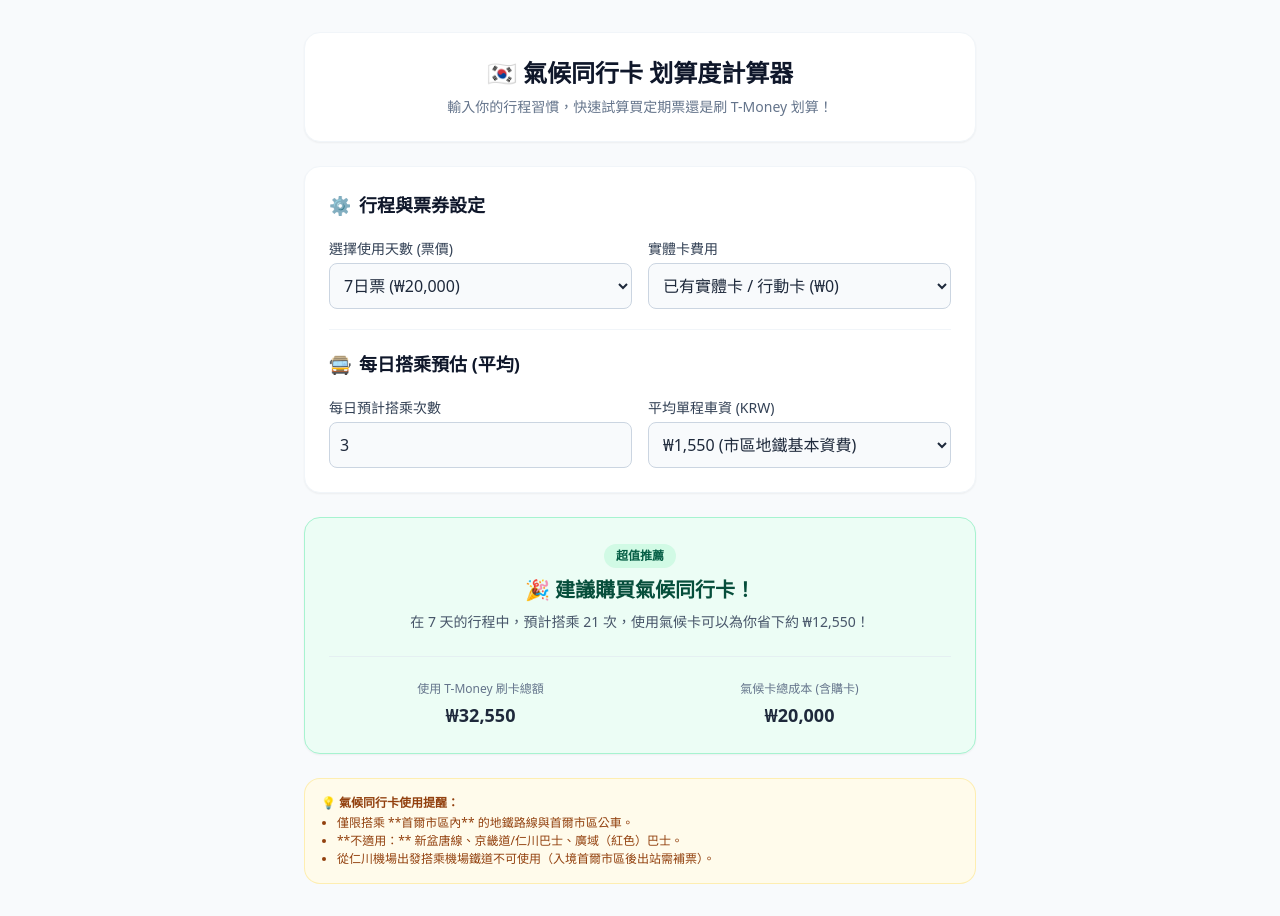
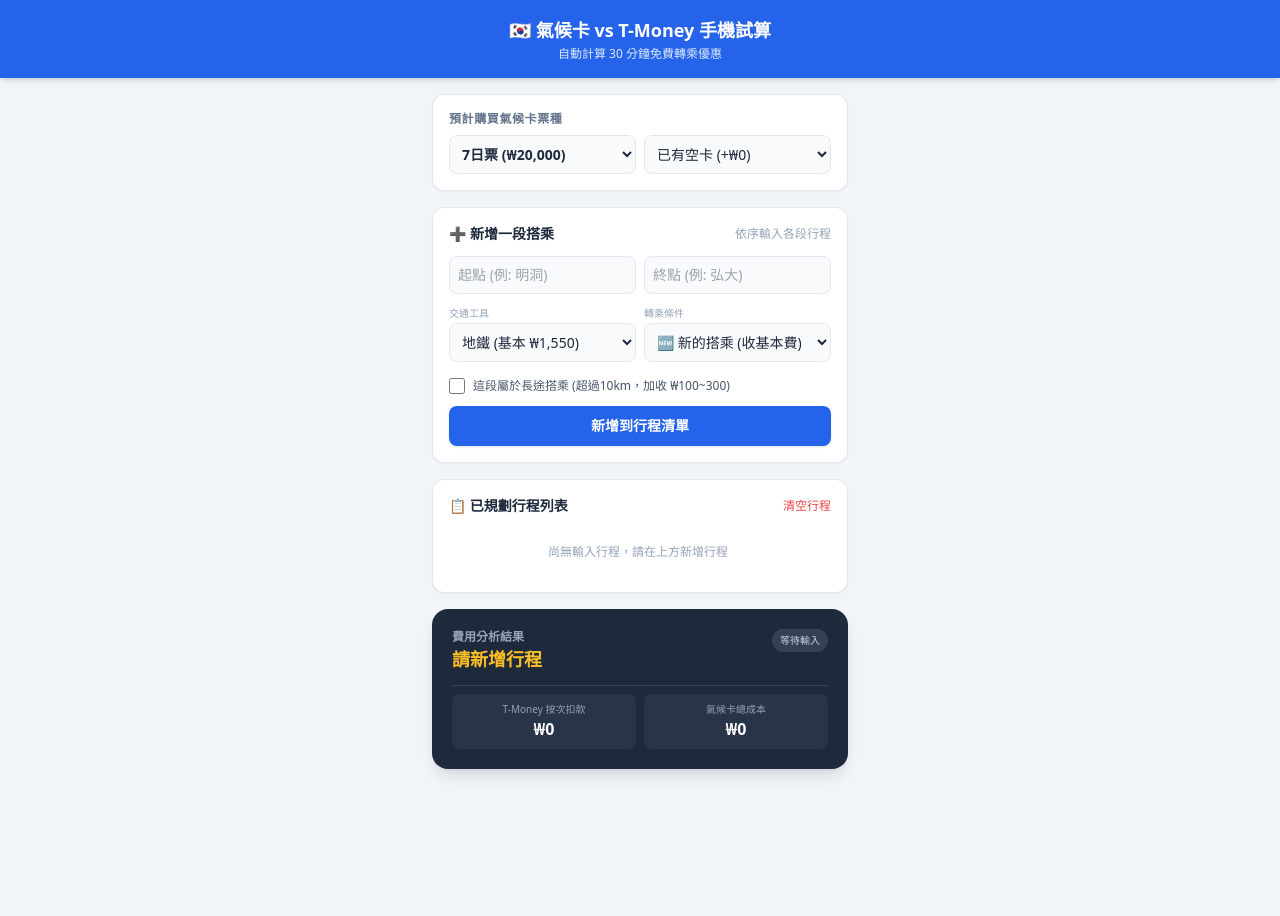
Before and after one commit to j6ru8u6789/korea, a plain HTML site: page index.html in a window 1280 px wide. After the commit the page ends 825 px from the top, so only its background shows below. Drawn offline with nearby package versions, Linux system fonts and the light colour scheme.

Commit message:
Update index.html

```diff
--- a/index.html
+++ b/index.html
@@ -2,169 +2,235 @@
 <html lang="zh-TW">
 <head>
   <meta charset="UTF-8">
-  <meta name="viewport" content="width=device-width, initial-scale=1.0">
-  <title>韓國氣候同行卡 划算度計算器</title>
+  <meta name="viewport" content="width=device-width, initial-scale=1.0, maximum-scale=1.0, user-scalable=no">
+  <title>韓國氣候卡行程計算器</title>
   <script src="https://cdn.tailwindcss.com"></script>
 </head>
-<body class="bg-slate-50 text-slate-800 min-h-screen py-8 px-4 sm:px-6">
+<body class="bg-slate-100 text-slate-800 antialiased pb-10">
 
-  <div class="max-w-2xl mx-auto space-y-6">
-
-    <div class="bg-white p-6 rounded-2xl shadow-sm border border-slate-100 text-center">
-      <h1 class="text-2xl font-bold text-slate-900 mb-2">🇰🇷 氣候同行卡 划算度計算器</h1>
-      <p class="text-slate-500 text-sm">輸入你的行程習慣，快速試算買定期票還是刷 T-Money 划算！</p>
+  <!-- 頂部手機 Header -->
+  <div class="sticky top-0 z-50 bg-blue-600 text-white p-4 shadow-md text-center">
+    <h1 class="text-lg font-bold">🇰🇷 氣候卡 vs T-Money 手機試算</h1>
+    <p class="text-xs text-blue-100 mt-0.5">自動計算 30 分鐘免費轉乘優惠</p>
   </div>
 
-    <div class="bg-white p-6 rounded-2xl shadow-sm border border-slate-100 space-y-5">
-      <h2 class="text-lg font-bold text-slate-900 flex items-center gap-2">
-        <span>⚙️</span> 行程與票券設定
-      </h2>
+  <div class="max-w-md mx-auto p-4 space-y-4">
 
-      <div class="grid grid-cols-1 sm:grid-cols-2 gap-4">
-        <div>
-          <label class="block text-sm font-medium text-slate-700 mb-1">選擇使用天數 (票價)</label>
-          <select id="ticketType" class="w-full border border-slate-300 rounded-lg p-2.5 bg-slate-50 focus:bg-white focus:ring-2 focus:ring-blue-500 focus:outline-none text-slate-800">
+    <!-- 票券設定卡片 -->
+    <div class="bg-white p-4 rounded-xl shadow-sm border border-slate-200">
+      <label class="block text-xs font-bold text-slate-500 uppercase tracking-wider mb-2">預計購買氣候卡票種</label>
+      <div class="grid grid-cols-2 gap-2">
+        <select id="passType" class="border rounded-lg p-2 bg-slate-50 text-sm font-semibold focus:outline-none focus:ring-2 focus:ring-blue-500">
           <option value="5000">1日票 (₩5,000)</option>
           <option value="8000">2日票 (₩8,000)</option>
           <option value="10000">3日票 (₩10,000)</option>
           <option value="15000">5日票 (₩15,000)</option>
           <option value="20000" selected>7日票 (₩20,000)</option>
         </select>
-        </div>
 
-        <div>
-          <label class="block text-sm font-medium text-slate-700 mb-1">實體卡費用</label>
-          <select id="cardFee" class="w-full border border-slate-300 rounded-lg p-2.5 bg-slate-50 focus:bg-white focus:ring-2 focus:ring-blue-500 focus:outline-none text-slate-800">
-            <option value="0">已有實體卡 / 行動卡 (₩0)</option>
-            <option value="3000">需購買實體空卡 (+₩3,000)</option>
+        <select id="cardFee" class="border rounded-lg p-2 bg-slate-50 text-sm focus:outline-none focus:ring-2 focus:ring-blue-500">
+          <option value="0">已有空卡 (+₩0)</option>
+          <option value="3000">需買實體卡 (+₩3,000)</option>
         </select>
       </div>
     </div>
 
-      <hr class="border-slate-100" />
+    <!-- 快速新增行程表單 -->
+    <div class="bg-white p-4 rounded-xl shadow-sm border border-slate-200 space-y-3">
+      <div class="flex justify-between items-center">
+        <h2 class="font-bold text-sm text-slate-800 flex items-center gap-1">
+          <span>➕</span> 新增一段搭乘
+        </h2>
+        <span class="text-xs text-slate-400">依序輸入各段行程</span>
+      </div>
 
-      <h2 class="text-lg font-bold text-slate-900 flex items-center gap-2">
-        <span>🚍</span> 每日搭乘預估 (平均)
-      </h2>
+      <div class="grid grid-cols-2 gap-2">
+        <input type="text" id="fromLoc" placeholder="起點 (例: 明洞)" class="border rounded-lg p-2 text-sm bg-slate-50 focus:outline-none focus:ring-2 focus:ring-blue-500">
+        <input type="text" id="toLoc" placeholder="終點 (例: 弘大)" class="border rounded-lg p-2 text-sm bg-slate-50 focus:outline-none focus:ring-2 focus:ring-blue-500">
+      </div>
 
-      <div class="grid grid-cols-1 sm:grid-cols-2 gap-4">
+      <div class="grid grid-cols-2 gap-2">
         <div>
-          <label class="block text-sm font-medium text-slate-700 mb-1">每日預計搭乘次數</label>
-          <input type="number" id="dailyRides" value="3" min="1" max="15" class="w-full border border-slate-300 rounded-lg p-2.5 bg-slate-50 focus:bg-white focus:ring-2 focus:ring-blue-500 focus:outline-none">
+          <label class="block text-[10px] text-slate-400 mb-0.5">交通工具</label>
+          <select id="transportType" class="w-full border rounded-lg p-2 text-sm bg-slate-50 focus:outline-none focus:ring-2 focus:ring-blue-500">
+            <option value="1550">地鐵 (基本 ₩1,550)</option>
+            <option value="1550">幹線/支線公車 (₩1,550)</option>
+            <option value="1400">社區小巴 (₩1,400)</option>
+            <option value="3000">廣域公車/新盆唐線 (₩3,000)</option>
+          </select>
         </div>
 
         <div>
-          <label class="block text-sm font-medium text-slate-700 mb-1">平均單程車資 (KRW)</label>
-          <select id="singleFare" class="w-full border border-slate-300 rounded-lg p-2.5 bg-slate-50 focus:bg-white focus:ring-2 focus:ring-blue-500 focus:outline-none text-slate-800">
-            <option value="1400">₩1,400 (市區公車基本資費)</option>
-            <option value="1550" selected>₩1,550 (市區地鐵基本資費)</option>
-            <option value="1750">₩1,750 (稍長距離/轉乘基本)</option>
-            <option value="2000">₩2,000 (長距離/跨區搭乘)</option>
+          <label class="block text-[10px] text-slate-400 mb-0.5">轉乘條件</label>
+          <select id="isTransfer" class="w-full border rounded-lg p-2 text-sm bg-slate-50 focus:outline-none focus:ring-2 focus:ring-blue-500">
+            <option value="false">🆕 新的搭乘 (收基本費)</option>
+            <option value="true">🔄 30分內轉乘 (免基本費)</option>
           </select>
         </div>
       </div>
+
+      <!-- 超程溢價（超過 10km） -->
+      <div class="flex items-center gap-2 pt-1">
+        <input type="checkbox" id="extraFare" class="w-4 h-4 text-blue-600 rounded">
+        <label for="extraFare" class="text-xs text-slate-600">這段屬於長途搭乘 (超過10km，加收 ₩100~300)</label>
       </div>
 
-    <div id="resultCard" class="p-6 rounded-2xl shadow-sm border transition-all duration-300">
-      <div class="text-center space-y-2">
-        <span id="badge" class="inline-block px-3 py-1 rounded-full text-xs font-semibold">分析中</span>
-        <h3 id="recommendationTitle" class="text-xl font-bold text-slate-900"></h3>
-        <p id="recommendationDetail" class="text-slate-600 text-sm"></p>
+      <button onclick="addTrip()" class="w-full bg-blue-600 hover:bg-blue-700 active:scale-95 text-white font-bold py-2.5 rounded-lg text-sm shadow transition-all">
+        新增到行程清單
+      </button>
     </div>
 
-      <div class="grid grid-cols-2 gap-4 mt-6 pt-6 border-t border-slate-200/60 text-center">
-        <div>
-          <p class="text-xs text-slate-500 font-medium">使用 T-Money 刷卡總額</p>
-          <p id="tmoneyTotal" class="text-lg font-bold text-slate-800 mt-1">₩0</p>
+    <!-- 已輸入的行程清單 -->
+    <div class="bg-white p-4 rounded-xl shadow-sm border border-slate-200 space-y-3">
+      <div class="flex justify-between items-center">
+        <h3 class="font-bold text-sm text-slate-800">📋 已規劃行程列表</h3>
+        <button onclick="clearTrips()" class="text-xs text-red-500 hover:underline">清空行程</button>
       </div>
-        <div>
-          <p class="text-xs text-slate-500 font-medium">氣候卡總成本 (含購卡)</p>
-          <p id="climateTotal" class="text-lg font-bold text-slate-800 mt-1">₩0</p>
-        </div>
+
+      <div id="tripList" class="space-y-2 text-sm max-h-56 overflow-y-auto pr-1">
+        <p class="text-xs text-slate-400 text-center py-4">尚無輸入行程，請在上方新增行程</p>
       </div>
     </div>
 
-    <div class="bg-amber-50 border border-amber-200/60 rounded-2xl p-4 text-xs text-amber-800 space-y-1">
-      <p class="font-bold">💡 氣候同行卡使用提醒：</p>
-      <ul class="list-disc pl-4 space-y-0.5">
-        <li>僅限搭乘 **首爾市區內** 的地鐵路線與首爾市區公車。</li>
-        <li>**不適用：** 新盆唐線、京畿道/仁川巴士、廣域（紅色）巴士。</li>
-        <li>從仁川機場出發搭乘機場鐵道不可使用（入境首爾市區後出站需補票）。</li>
-      </ul>
+    <!-- 試算結果卡片 -->
+    <div id="resultCard" class="bg-slate-800 text-white p-5 rounded-2xl shadow-lg space-y-3">
+      <div class="flex justify-between items-start">
+        <div>
+          <p class="text-xs text-slate-400 uppercase font-semibold">費用分析結果</p>
+          <h3 id="recommendation" class="text-lg font-bold text-amber-400">請新增行程</h3>
+        </div>
+        <span id="badge" class="bg-slate-700 text-slate-300 text-[10px] px-2 py-1 rounded-full">等待輸入</span>
+      </div>
+
+      <div class="grid grid-cols-2 gap-2 pt-2 border-t border-slate-700 text-center">
+        <div class="bg-slate-700/50 p-2 rounded-lg">
+          <p class="text-[10px] text-slate-400">T-Money 按次扣款</p>
+          <p id="tmoneyCost" class="text-base font-bold">₩0</p>
+        </div>
+        <div class="bg-slate-700/50 p-2 rounded-lg">
+          <p class="text-[10px] text-slate-400">氣候卡總成本</p>
+          <p id="climateCost" class="text-base font-bold">₩0</p>
+        </div>
+      </div>
     </div>
 
   </div>
 
   <script>
-    // 取得 DOM 元素
-    const ticketTypeEl = document.getElementById('ticketType');
-    const cardFeeEl = document.getElementById('cardFee');
-    const dailyRidesEl = document.getElementById('dailyRides');
-    const singleFareEl = document.getElementById('singleFare');
+    let trips = [];
 
-    const resultCard = document.getElementById('resultCard');
-    const badge = document.getElementById('badge');
-    const recommendationTitle = document.getElementById('recommendationTitle');
-    const recommendationDetail = document.getElementById('recommendationDetail');
-    const tmoneyTotalEl = document.getElementById('tmoneyTotal');
-    const climateTotalEl = document.getElementById('climateTotal');
+    function addTrip() {
+      const fromLoc = document.getElementById('fromLoc').value.trim() || '未定地點';
+      const toLoc = document.getElementById('toLoc').value.trim() || '未定地點';
+      const baseFare = parseInt(document.getElementById('transportType').value);
+      const isTransfer = document.getElementById('isTransfer').value === 'true';
+      const hasExtra = document.getElementById('extraFare').checked;
 
-    // 計算邏輯
-    function calculate() {
-      const ticketCost = parseInt(ticketTypeEl.value);
-      const cardFee = parseInt(cardFeeEl.value);
-      const dailyRides = parseInt(dailyRidesEl.value) || 0;
-      const singleFare = parseInt(singleFareEl.value);
+      // 韓國轉乘規則：30分鐘內轉乘免基本費，僅加算長途溢價 (預估 +₩200)
+      let actualFare = 0;
+      if (isTransfer) {
+        actualFare = hasExtra ? 200 : 0;
+      } else {
+        actualFare = baseFare + (hasExtra ? 200 : 0);
+      }
 
-      // 天數對照
-      const daysMap = { 5000: 1, 8000: 2, 10000: 3, 15000: 5, 20000: 7 };
-      const days = daysMap[ticketCost];
+      trips.push({
+        from: fromLoc,
+        to: toLoc,
+        fare: actualFare,
+        isTransfer: isTransfer
+      });
 
-      // 費用計算
-      const totalRides = dailyRides * days;
-      const tmoneyTotal = totalRides * singleFare;
-      const climateTotal = ticketCost + cardFee;
-      const diff = Math.abs(tmoneyTotal - climateTotal);
+      // 清空輸入框
+      document.getElementById('fromLoc').value = '';
+      document.getElementById('toLoc').value = '';
+      document.getElementById('extraFare').checked = false;
+      document.getElementById('isTransfer').value = 'false';
 
-      // UI 更新
-      tmoneyTotalEl.innerText = `₩${tmoneyTotal.toLocaleString()}`;
-      climateTotalEl.innerText = `₩${climateTotal.toLocaleString()}`;
+      renderTrips();
+    }
 
-      if (tmoneyTotal > climateTotal) {
-        // 氣候卡較划算
-        resultCard.className = "bg-emerald-50 p-6 rounded-2xl shadow-sm border border-emerald-200 transition-all";
-        badge.className = "inline-block px-3 py-1 rounded-full text-xs font-semibold bg-emerald-100 text-emerald-800";
-        badge.innerText = "超值推薦";
-        recommendationTitle.innerText = "🎉 建議購買氣候同行卡！";
-        recommendationTitle.className = "text-xl font-bold text-emerald-900";
-        recommendationDetail.innerText = `在 ${days} 天的行程中，預計搭乘 ${totalRides} 次，使用氣候卡可以為你省下約 ₩${diff.toLocaleString()}！`;
-      } else if (tmoneyTotal < climateTotal) {
-        // T-Money 較划算
-        resultCard.className = "bg-slate-100 p-6 rounded-2xl shadow-sm border border-slate-200 transition-all";
-        badge.className = "inline-block px-3 py-1 rounded-full text-xs font-semibold bg-slate-200 text-slate-700";
-        badge.innerText = "按次扣款更省";
-        recommendationTitle.innerText = "💳 建議直接刷 T-Money 即可";
-        recommendationTitle.className = "text-xl font-bold text-slate-800";
-        recommendationDetail.innerText = `預估交通費未達定期票門檻，直接刷卡比買氣候卡省下約 ₩${diff.toLocaleString()}。`;
+    function renderTrips() {
+      const listEl = document.getElementById('tripList');
+      if (trips.length === 0) {
+        listEl.innerHTML = `<p class="text-xs text-slate-400 text-center py-4">尚無輸入行程，請在上方新增行程</p>`;
+        calculate(0);
+        return;
+      }
+
+      let html = '';
+      let totalTMoney = 0;
+
+      trips.forEach((trip, index) => {
+        totalTMoney += trip.fare;
+        html += `
+          <div class="flex justify-between items-center p-2 rounded-lg bg-slate-50 border border-slate-100 text-xs">
+            <div class="flex items-center gap-1.5 overflow-hidden">
+              <span class="${trip.isTransfer ? 'bg-amber-100 text-amber-800' : 'bg-blue-100 text-blue-800'} text-[10px] font-bold px-1.5 py-0.5 rounded shrink-0">
+                ${trip.isTransfer ? '轉乘' : '直搭'}
+              </span>
+              <span class="truncate font-medium text-slate-700">${trip.from} ➔ ${trip.to}</span>
+            </div>
+            <div class="flex items-center gap-2 shrink-0">
+              <span class="font-bold text-slate-800">₩${trip.fare}</span>
+              <button onclick="removeTrip(${index})" class="text-slate-400 hover:text-red-500 font-bold">✕</button>
+            </div>
+          </div>
+        `;
+      });
+
+      listEl.innerHTML = html;
+      calculate(totalTMoney);
+    }
+
+    function removeTrip(index) {
+      trips.splice(index, 1);
+      renderTrips();
+    }
+
+    function clearTrips() {
+      trips = [];
+      renderTrips();
+    }
+
+    function calculate(totalTMoney) {
+      const passCost = parseInt(document.getElementById('passType').value);
+      const cardFee = parseInt(document.getElementById('cardFee').value);
+      const totalClimate = passCost + cardFee;
+
+      const tmoneyCostEl = document.getElementById('tmoneyCost');
+      const climateCostEl = document.getElementById('climateCost');
+      const recommendationEl = document.getElementById('recommendation');
+      const badgeEl = document.getElementById('badge');
+
+      tmoneyCostEl.innerText = `₩${totalTMoney.toLocaleString()}`;
+      climateCostEl.innerText = `₩${totalClimate.toLocaleString()}`;
+
+      if (trips.length === 0) {
+        recommendationEl.innerText = "請新增行程試算";
+        badgeEl.innerText = "等待輸入";
+        badgeEl.className = "bg-slate-700 text-slate-300 text-[10px] px-2 py-1 rounded-full";
+        return;
+      }
+
+      const diff = Math.abs(totalTMoney - totalClimate);
+
+      if (totalTMoney > totalClimate) {
+        recommendationEl.innerText = `買氣候卡划算！省下 ₩${diff.toLocaleString()}`;
+        recommendationEl.className = "text-lg font-bold text-emerald-400";
+        badgeEl.innerText = "推薦氣候卡";
+        badgeEl.className = "bg-emerald-500 text-white text-[10px] px-2 py-1 rounded-full font-bold";
       } else {
-        // 平手
-        resultCard.className = "bg-blue-50 p-6 rounded-2xl shadow-sm border border-blue-200 transition-all";
-        badge.className = "inline-block px-3 py-1 rounded-full text-xs font-semibold bg-blue-100 text-blue-800";
-        badge.innerText = "打平開銷";
-        recommendationTitle.innerText = "⚖️ 兩者費用剛好打平";
-        recommendationTitle.className = "text-xl font-bold text-blue-900";
-        recommendationDetail.innerText = `總花費相同。購買氣候卡的好處是後續多搭的行程都是免費的！`;
+        recommendationEl.innerText = `用 T-Money 即可！省下 ₩${diff.toLocaleString()}`;
+        recommendationEl.className = "text-lg font-bold text-blue-300";
+        badgeEl.innerText = "推薦 T-Money";
+        badgeEl.className = "bg-blue-500 text-white text-[10px] px-2 py-1 rounded-full font-bold";
       }
     }
 
-    // 監聽變更事件
-    [ticketTypeEl, cardFeeEl, dailyRidesEl, singleFareEl].forEach(el => {
-      el.addEventListener('change', calculate);
-      el.addEventListener('input', calculate);
-    });
-
-    // 初次載入計算
-    calculate();
+    // 監聽選單切換
+    document.getElementById('passType').addEventListener('change', () => renderTrips());
+    document.getElementById('cardFee').addEventListener('change', () => renderTrips());
   </script>
 </body>
 </html>
```
Lines whose indentation alone changed are shown as unchanged.
